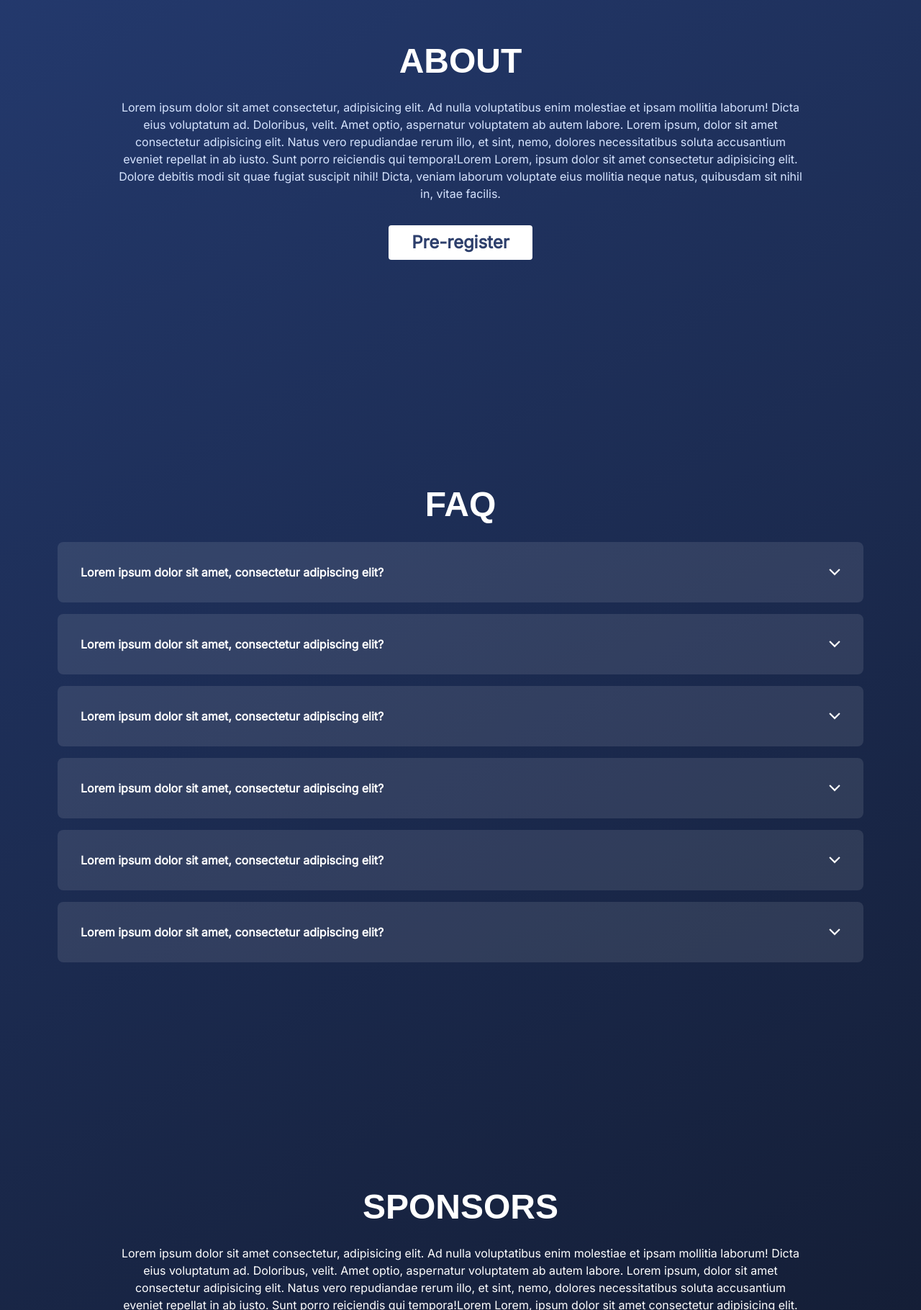
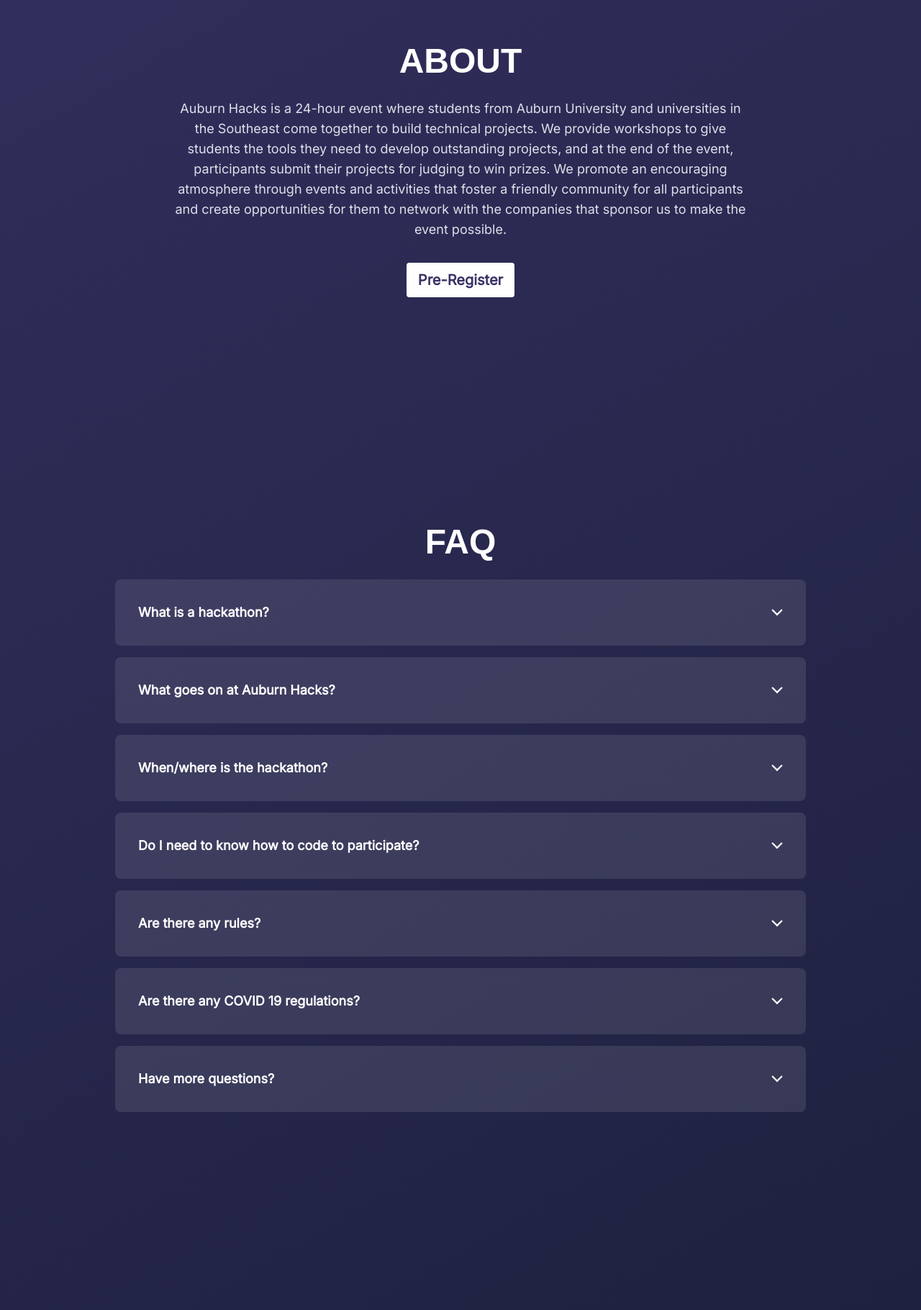
Before and after one commit to cadypridgeon/auburn-hacks-placeholder-2024, a plain HTML site: page index.html in a window 1280 px wide. Shown: the part 980-2800 px from the top of the page at 72% size. Drawn offline with Linux system fonts and the light colour scheme; a web font is replaced by a local one.

Commit message:
Added information and updated desktop formatting

```diff
--- a/index.html
+++ b/index.html
@@ -42,24 +42,24 @@
             <div id="stars"></div>
             <div class="navbar">
                 <div class="logo">
-                    <img src="./images/logo.svg" alt="Auburn Hacks Logo" />
-                    <p>Auburn Hacks</p>
+                    <img src="./images/full-logo.svg"
+                        alt="Auburn Hacks Logo" />
+
                 </div>
                 <div class="navigation">
                     <a href="#" onclick="smoothScroll('content')">Home</a>
                     <a href="#" onclick="smoothScroll('about')">About</a>
                     <a href="#" onclick="smoothScroll('faq')">FAQ</a>
                     <a href="#" onclick="smoothScroll('sponsors')">Sponsors</a>
-                    <a class="primary-button" target="_blank"
+                    <a class="primary-button body-s bold" target="_blank"
                         href="https://forms.gle/yj7QgRMiyZonyTfF7">Pre-Register</a>
-                    <a id="mlh-trust-badge"
-                        style="display:block;max-width:80px;min-width:60px;position:fixed;right:50px;top:0;width:10%;z-index:10000"
-                        href="https://mlh.io/na?utm_source=na-hackathon&utm_medium=TrustBadge&utm_campaign=2024-season&utm_content=white"
-                        target="_blank"><img
-                            src="https://s3.amazonaws.com/logged-assets/trust-badge/2024/mlh-trust-badge-2024-white.svg"
-                            alt="Major League Hacking 2024 Hackathon Season"
-                            style="width:100%"></a>
                 </div>
+                <a id="mlh-trust-badge"
+                    href="https://mlh.io/na?utm_source=na-hackathon&utm_medium=TrustBadge&utm_campaign=2024-season&utm_content=white"
+                    target="_blank"><img
+                        src="https://s3.amazonaws.com/logged-assets/trust-badge/2024/mlh-trust-badge-2024-white.svg"
+                        alt="Major League Hacking 2024 Hackathon Season"
+                        style="width:100%"></a>
             </div>
             <div class="content">
 
@@ -67,10 +67,10 @@
                     <h1 class="h1 primary">Auburn Hacks</h1>
                     <h2 class="h2 primary">February 3-4, 2024</h2>
                     <a
-                        class="large-button"
+                        class="large-button body-xl bold"
                         href="https://auburn.qualtrics.com/jfe/form/SV_3fl8aWfQOrPETXg"
                         target="_blank">
-                        PRE-REGISTER
+                        Pre-Register
                     </a>
 
                     <div class="scroll-down">
@@ -86,26 +86,24 @@
 
                 <div class="about" id="about">
                     <h2 class="h2 primary">About</h2>
-                    <p class="body-s secondary">
-                        Lorem ipsum dolor sit amet consectetur, adipisicing
-                        elit. Ad nulla voluptatibus enim molestiae et ipsam
-                        mollitia laborum! Dicta eius voluptatum ad.
-                        Doloribus, velit. Amet optio, aspernatur voluptatem
-                        ab autem labore. Lorem ipsum, dolor sit amet
-                        consectetur adipisicing elit. Natus vero repudiandae
-                        rerum illo, et sint, nemo, dolores necessitatibus
-                        soluta accusantium eveniet repellat in ab iusto.
-                        Sunt porro reiciendis qui tempora!Lorem Lorem, ipsum
-                        dolor sit amet consectetur adipisicing elit. Dolore
-                        debitis modi sit quae fugiat suscipit nihil! Dicta,
-                        veniam laborum voluptate eius mollitia neque natus,
-                        quibusdam sit nihil in, vitae facilis.
+                    <p class="body-m secondary">
+                        Auburn Hacks is a 24-hour event where students from
+                        Auburn University and universities in the Southeast come
+                        together to build technical projects. We provide
+                        workshops to give students the tools they need to
+                        develop outstanding projects, and at the end of the
+                        event, participants submit their projects for judging to
+                        win prizes. We promote an encouraging atmosphere through
+                        events and activities that foster a friendly community
+                        for all participants and create opportunities for them
+                        to network with the companies that sponsor us to make
+                        the event possible.
                     </p>
                     <a
-                        class="large-button"
+                        class="primary-button body-l bold"
                         href="https://auburn.qualtrics.com/jfe/form/SV_3fl8aWfQOrPETXg"
                         target="_blank">
-                        Pre-register
+                        Pre-Register
                     </a>
                 </div>
 
@@ -113,9 +111,9 @@
                     <h2 class="h2 primary">FAQ</h2>
                     <div class="faq-wrapper">
                         <div class="faq-container">
-                            <div class="question primary">
-                                <p class="bold">Lorem ipsum dolor sit amet,
-                                    consectetur adipiscing elit?</p>
+                            <div class="question primary body-m bold">
+                                <p>What is a hackathon?
+                                </p>
                                 <svg xmlns="http://www.w3.org/2000/svg"
                                     width="16" height="10"
                                     viewBox="0 0 16 10" fill="none">
@@ -126,20 +124,20 @@
                             </div>
                             <div class="answer-container">
                                 <div class="answer secondary body-s">
-                                    Lorem ipsum dolor sit amet, consectetur
-                                    adipiscing elit, sed do eiusmod tempor
-                                    incididunt ut labore et dolore magna
-                                    aliqua. At in tellus integer feugiat
-                                    scelerisque. Nisl suscipit adipiscing
-                                    bibendum est. Amet dictum sit amet justo
-                                    donec enim.
+                                    A hackathon is an event that typically lasts
+                                    one or two days, where people come together
+                                    to collaborate and create a project of their
+                                    choosing. Hackathons are usually coding
+                                    events, but programming experience is not
+                                    required!
+
                                 </div>
                             </div>
                         </div>
                         <div class="faq-container">
-                            <div class="question primary">
-                                <p class="bold">Lorem ipsum dolor sit amet,
-                                    consectetur adipiscing elit?</p>
+                            <div class="question primary body-m bold">
+                                <p>What goes on at Auburn Hacks?
+                                </p>
                                 <svg xmlns="http://www.w3.org/2000/svg"
                                     width="16" height="10"
                                     viewBox="0 0 16 10" fill="none">
@@ -150,17 +148,25 @@
                             </div>
                             <div class="answer-container">
                                 <div class="answer secondary body-s">
-                                    Lorem ipsum dolor sit amet consectetur,
-                                    adipisicing elit. Ad nulla voluptatibus
-                                    enim molestiae et ipsam mollitia
-                                    laborum! Dicta eius voluptatum ad.
-                                    Doloribus, velit.
+                                    At Auburn Hacks, hundreds of people come
+                                    together to learn about coding and build
+                                    technical projects. This year, we invite
+                                    those interested in creating a project with
+                                    hardware to participate. Additionally, if
+                                    you have no computer science or engineering
+                                    experience, please join us! We have many
+                                    resources for you to learn more about the
+                                    tech field. Outside of working on their
+                                    projects, participants can attend workshops,
+                                    activities, and tech talks to learn about
+                                    computer science and build a community.
                                 </div>
                             </div>
-                        </div><div class="faq-container">
-                            <div class="question primary">
-                                <p class="bold">Lorem ipsum dolor sit amet,
-                                    consectetur adipiscing elit?</p>
+                        </div>
+                        <div class="faq-container">
+                            <div class="question primary body-m bold">
+                                <p>When/where is the hackathon?
+                                </p>
                                 <svg xmlns="http://www.w3.org/2000/svg"
                                     width="16" height="10"
                                     viewBox="0 0 16 10" fill="none">
@@ -171,17 +177,18 @@
                             </div>
                             <div class="answer-container">
                                 <div class="answer secondary body-s">
-                                    Lorem ipsum dolor sit amet consectetur,
-                                    adipisicing elit. Ad nulla voluptatibus
-                                    enim molestiae et ipsam mollitia
-                                    laborum! Dicta eius voluptatum ad.
-                                    Doloribus, velit.
+                                    Auburn Hacks will start Saturday, February
+                                    3, 2024 and end Sunday, February 4, 2024.
+                                    It is located in the Brown-Kopel Engineering
+                                    Student Achievement Center on Auburn
+                                    University's campus.
                                 </div>
                             </div>
-                        </div><div class="faq-container">
-                            <div class="question primary">
-                                <p class="bold">Lorem ipsum dolor sit amet,
-                                    consectetur adipiscing elit?</p>
+                        </div>
+                        <div class="faq-container">
+                            <div class="question primary body-m bold">
+                                <p>Do I need to know how to code to participate?
+                                </p>
                                 <svg xmlns="http://www.w3.org/2000/svg"
                                     width="16" height="10"
                                     viewBox="0 0 16 10" fill="none">
@@ -192,17 +199,19 @@
                             </div>
                             <div class="answer-container">
                                 <div class="answer secondary body-s">
-                                    Lorem ipsum dolor sit amet consectetur,
-                                    adipisicing elit. Ad nulla voluptatibus
-                                    enim molestiae et ipsam mollitia
-                                    laborum! Dicta eius voluptatum ad.
-                                    Doloribus, velit.
+                                    No, not at all! We want the hackathon to be
+                                    a learning experience for everyone, so if
+                                    you are interested in computer science,
+                                    please join us! We ensure there is something
+                                    for everyone to learn.
                                 </div>
                             </div>
-                        </div><div class="faq-container">
-                            <div class="question primary">
-                                <p class="bold">Lorem ipsum dolor sit amet,
-                                    consectetur adipiscing elit?</p>
+                        </div>
+                        <div class="faq-container">
+                            <div class="question primary body-m bold">
+                                <p>Are there any rules?
+
+                                </p>
                                 <svg xmlns="http://www.w3.org/2000/svg"
                                     width="16" height="10"
                                     viewBox="0 0 16 10" fill="none">
@@ -213,17 +222,18 @@
                             </div>
                             <div class="answer-container">
                                 <div class="answer secondary body-s">
-                                    Lorem ipsum dolor sit amet consectetur,
-                                    adipisicing elit. Ad nulla voluptatibus
-                                    enim molestiae et ipsam mollitia
-                                    laborum! Dicta eius voluptatum ad.
-                                    Doloribus, velit.
+                                    Our biggest rule is that all work must be
+                                    done at Auburn Hacks. Also, everyone who
+                                    participates must follow the MLH Code of
+                                    Conduct.
                                 </div>
                             </div>
-                        </div><div class="faq-container">
-                            <div class="question primary">
-                                <p class="bold">Lorem ipsum dolor sit amet,
-                                    consectetur adipiscing elit?</p>
+                        </div>
+                        <div class="faq-container">
+                            <div class="question primary body-m bold">
+                                <p>Are there any COVID 19 regulations?
+
+                                </p>
                                 <svg xmlns="http://www.w3.org/2000/svg"
                                     width="16" height="10"
                                     viewBox="0 0 16 10" fill="none">
@@ -234,11 +244,34 @@
                             </div>
                             <div class="answer-container">
                                 <div class="answer secondary body-s">
-                                    Lorem ipsum dolor sit amet consectetur,
-                                    adipisicing elit. Ad nulla voluptatibus
-                                    enim molestiae et ipsam mollitia
-                                    laborum! Dicta eius voluptatum ad.
-                                    Doloribus, velit.
+                                    Auburn Hacks will be held in accordance with
+                                    university policies. Currently, the
+                                    hackathon will be in-person, and masks will
+                                    not be required. However, if you are exposed
+                                    to COVID-19, please follow the CDC
+                                    guidelines to determine whether you should
+                                    participate.
+
+                                </div>
+                            </div>
+                        </div>
+                        <div class="faq-container">
+                            <div class="question primary body-m bold">
+                                <p>Have more questions?
+                                </p>
+                                <svg xmlns="http://www.w3.org/2000/svg"
+                                    width="16" height="10"
+                                    viewBox="0 0 16 10" fill="none">
+                                    <path
+                                        d="M8 9.79333L0 1.79333L1.58669 0.206635L8 6.6525L14.4133 0.239189L16 1.82588L8 9.79333Z"
+                                        fill="white" />
+                                </svg>
+                            </div>
+                            <div class="answer-container">
+                                <div class="answer secondary body-s">
+                                    If you have any other questions, please
+                                    email us here!
+
                                 </div>
                             </div>
                         </div>
@@ -246,29 +279,17 @@
                 </div>
                 <div class="sponsors" id="sponsors">
                     <h2 class="h2 primary">Sponsors</h2>
-                    <p class="body-s primary">Lorem ipsum dolor sit amet
-                        consectetur, adipisicing elit. Ad nulla voluptatibus
-                        enim molestiae et ipsam mollitia laborum! Dicta eius
-                        voluptatum ad.
-                        Doloribus, velit. Amet optio, aspernatur voluptatem
-                        ab autem labore. Lorem ipsum, dolor sit amet
-                        consectetur adipisicing elit.
-                        Natus vero repudiandae rerum illo, et sint, nemo,
-                        dolores necessitatibus soluta accusantium eveniet
-                        repellat in ab iusto.
-                        Sunt porro reiciendis qui tempora!Lorem Lorem, ipsum
-                        dolor sit amet consectetur adipisicing elit.
-                        Dolore debitis modi sit quae fugiat suscipit nihil!
-                        Dicta, veniam laborum voluptate eius mollitia neque
-                        natus, quibusdam sit nihil in, vitae facilis.</p>
-                    <a class="large-button"
-                        href="mailto:staff@auburnhacks.com" target="_blank">Contact
-                        Us!</a>
+                    <p class="body-m secondary"><strong>Interested in sponsoring
+                            Auburn Hacks? </strong>Please reach out! We would
+                        love to partner with you.</p>
+                    <a class="primary-button body-l bold"
+                        href="mailto:sponsors@auburnhacks.com" target="_blank">Contact
+                        Us</a>
                 </div>
 
                 <div class="countdown">
                     <h3 class="h2 primary ">COUNTDOWN TO LAUNCH</h3>
-                    <h3 class="h3 primary count-down-counter"></h3>
+                    <h3 class="h2 secondary count-down-counter"></h3>
                 </div>
 
                 <div class="footer">
@@ -575,6 +596,7 @@
             <script src="./scripts/countdown.js"></script>
             <script src="./scripts/faq.js"></script>
             <script src="./scripts/smoothScroll.js"></script>
+            <script src="./scripts/navbar.js"></script>
 
         </body>
     </html>
--- a/styles.css
+++ b/styles.css
@@ -2,10 +2,10 @@
 
 :root {
   --primary: #ffffff;
-  --secondary: #d6e4ff;
-  --tertiary: #b3c9ff;
-  --accent: #f9bf86;
-  --background: #2d3f6c;
+  --secondary: #dfdfea;
+  --tertiary: #b0b0cb;
+  --accent: #ffa680;
+  --background: #383366;
 
   font-size: 16px;
 }
@@ -30,6 +30,14 @@
   font-size: inherit;
   font-weight: inherit;
   margin: 0;
+}
+
+.show {
+  opacity: 100%;
+}
+
+.hidden {
+  opacity: 0%;
 }
 
 /* ✿✿✿ COLORS ✿✿✿ */
@@ -110,6 +118,14 @@
   text-transform: uppercase;
 }
 
+.body-xl {
+  font-family: "inter", sans-serif;
+  font-size: 1.75rem;
+  font-style: normal;
+  font-weight: 400;
+  line-height: 2rem;
+}
+
 .body-l {
   font-family: "inter", sans-serif;
   font-size: 1.25rem;
@@ -166,18 +182,12 @@
 
 .large-button {
   display: inline-flex;
-  padding: 0.5rem 2rem;
+  padding: 0.5rem 1.5rem;
   justify-content: center;
   align-items: center;
   border-radius: 0.25rem;
   background-color: var(--primary);
   color: var(--background);
-  font-family: "inter";
-  font-size: 1.5rem;
-  font-style: normal;
-  font-weight: 700;
-  line-height: 2rem;
-  cursor: pointer;
   transition: background-color 0.2s ease-in-out;
 }
 
@@ -204,17 +214,12 @@
 
 .primary-button {
   display: inline-flex;
-  padding: 0.5rem 2rem;
+  padding: 0.5rem 1rem;
   justify-content: center;
   align-items: center;
   border-radius: 0.25rem;
   background-color: var(--primary);
   color: var(--background);
-  font-family: "inter";
-  font-size: 1.25rem;
-  font-style: normal;
-  font-weight: 700;
-  line-height: 2rem;
   cursor: pointer;
   transition: background-color 0.2s ease-in-out;
 }
@@ -270,8 +275,8 @@
   background: rgb(14, 19, 32);
   background: linear-gradient(
     330deg,
-    rgba(14, 19, 32, 1) 0%,
-    rgba(41, 67, 129, 1) 100%
+    rgba(22, 27, 51, 1) 0%,
+    rgba(56, 51, 102, 1) 100%
   );
 }
 
@@ -281,14 +286,15 @@
   align-items: center;
   justify-content: center;
   gap: 20rem;
-  padding-top: 8rem;
+  padding-top: 12rem;
   padding-bottom: 3rem;
-  padding-left: 5rem;
-  padding-right: 5rem;
+  padding-left: 10rem;
+  padding-right: 10rem;
   min-height: 100vh;
+  z-index: 2;
 }
 
-@media (max-width: 800px) {
+@media (max-width: 866px) {
   .content {
     display: none;
   }
@@ -307,7 +313,7 @@
   min-height: 100vh;
 }
 
-@media (max-width: 800px) {
+@media (max-width: 866px) {
   .content-mobile {
     display: flex;
   }
@@ -316,26 +322,46 @@
 .navbar {
   display: flex;
   width: 100%;
-  height: 72px;
+  height: 6rem;
   justify-content: space-between;
   flex-shrink: 0;
   font-family: "inter", sans-serif;
   font-weight: 600;
   font-size: 16px;
   color: var(--primary);
+  z-index: 100;
+  position: fixed;
+  top: 0;
+  transition: opacity 0.2s ease-in-out;
+  background: linear-gradient(
+    0deg,
+    rgba(56, 51, 102, 0) 0%,
+    rgba(56, 51, 102, 0.5) 25%,
+    rgba(56, 51, 102, 1) 100%
+  );
 }
 
 .navbar .logo {
   margin-left: 1vw;
   display: flex;
+  width: 12rem;
+  justify-content: center;
   align-items: center;
-  gap: 16px;
-  font-size: 20px;
+  overflow: hidden;
+  /* align-items: center; */
+  /* gap: 16px; */
+  /* font-size: 20px; */
+}
+
+.navbar .logo img {
+  flex-shrink: 0;
+  min-width: 100%;
+  min-height: 100%;
 }
 
 .navbar .navigation {
-  margin-left: 2vw;
-  margin-right: 11vw;
+  margin-left: 2rem;
+  margin-right: 10rem;
   display: flex;
   justify-content: flex-end;
   align-items: center;
@@ -347,6 +373,15 @@
   color: var(--accent);
   transition: color 0.2s ease-in-out;
   cursor: pointer;
+}
+
+#mlh-trust-badge {
+  display: flex;
+  width: 5rem;
+  position: absolute;
+  top: 0;
+  right: 2rem;
+  flex-shrink: 0;
 }
 
 .home {
@@ -402,6 +437,7 @@
   border-radius: 8px;
   background: rgba(255, 255, 255, 0.1);
   padding: 32px;
+  cursor: pointer;
 }
 
 .question {
@@ -575,14 +611,14 @@
 .arrows {
   margin-top: 100px;
   width: 60px;
-  height: 72px;
+  height: 80px;
   cursor: pointer;
 }
 
 .arrows path {
-  stroke: #e6e6e6;
+  stroke: var(--secondary);
   fill: transparent;
-  stroke-width: 1px;
+  stroke-width: 4px;
   animation: arrow 2s infinite;
   -webkit-animation: arrow 2s infinite;
 }
@@ -642,11 +678,12 @@
   height: 100%;
   pointer-events: none;
   z-index: 1;
+  opacity: 80%;
 }
 
 .star {
   position: absolute;
-  background-color: #fff;
+  background-color: var(--tertiary);
   border-radius: 100%;
   box-shadow: 0 0 2px 2px rgb(255, 255, 255, 0.2);
   animation: sparkle linear infinite;
```
Also changed, not shown: scripts/faq.js (+7 -8 lines), scripts/navbar.js (added, +15 -0 lines), scripts/smoothScroll.js (+4 -4 lines), images/full-logo.svg (added).
